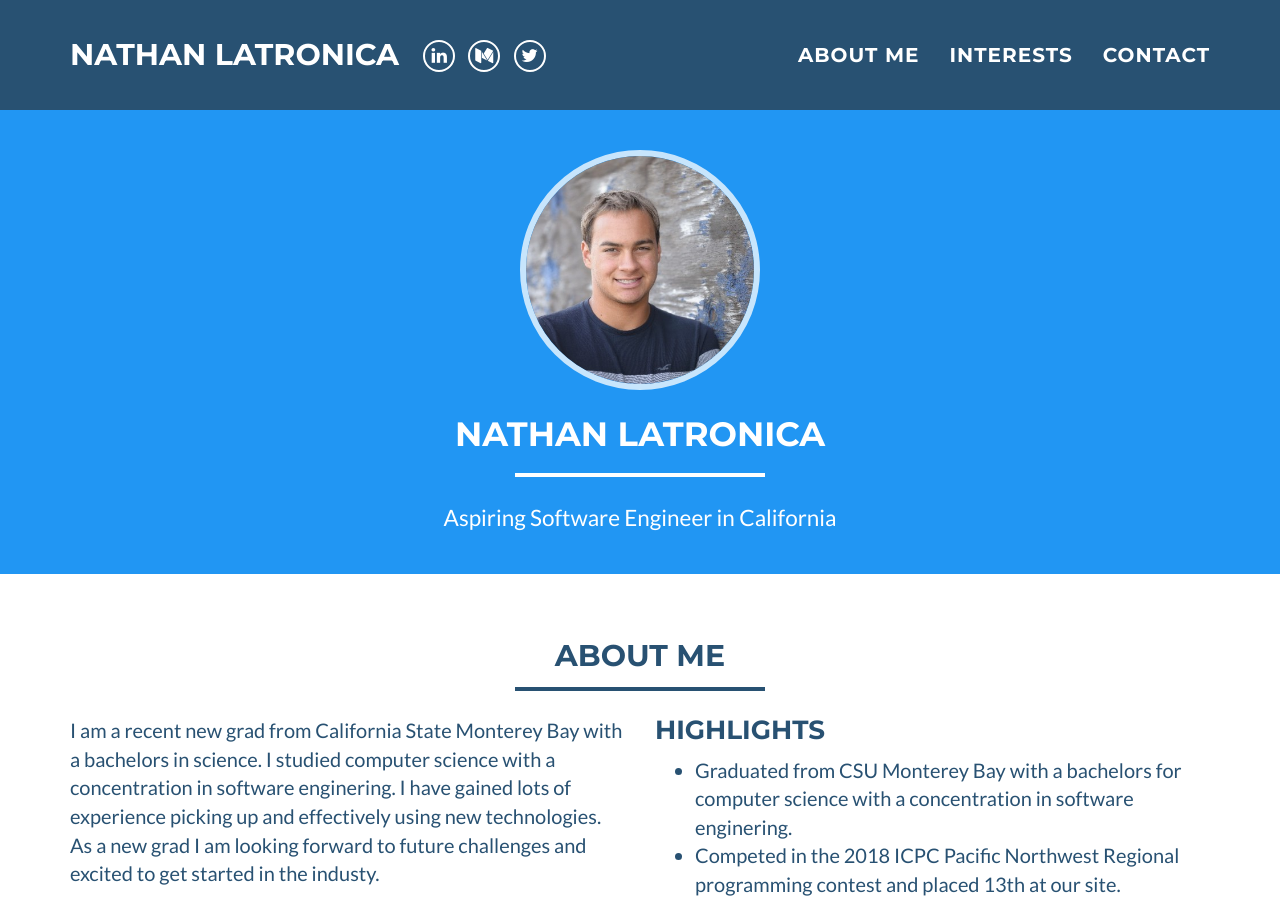
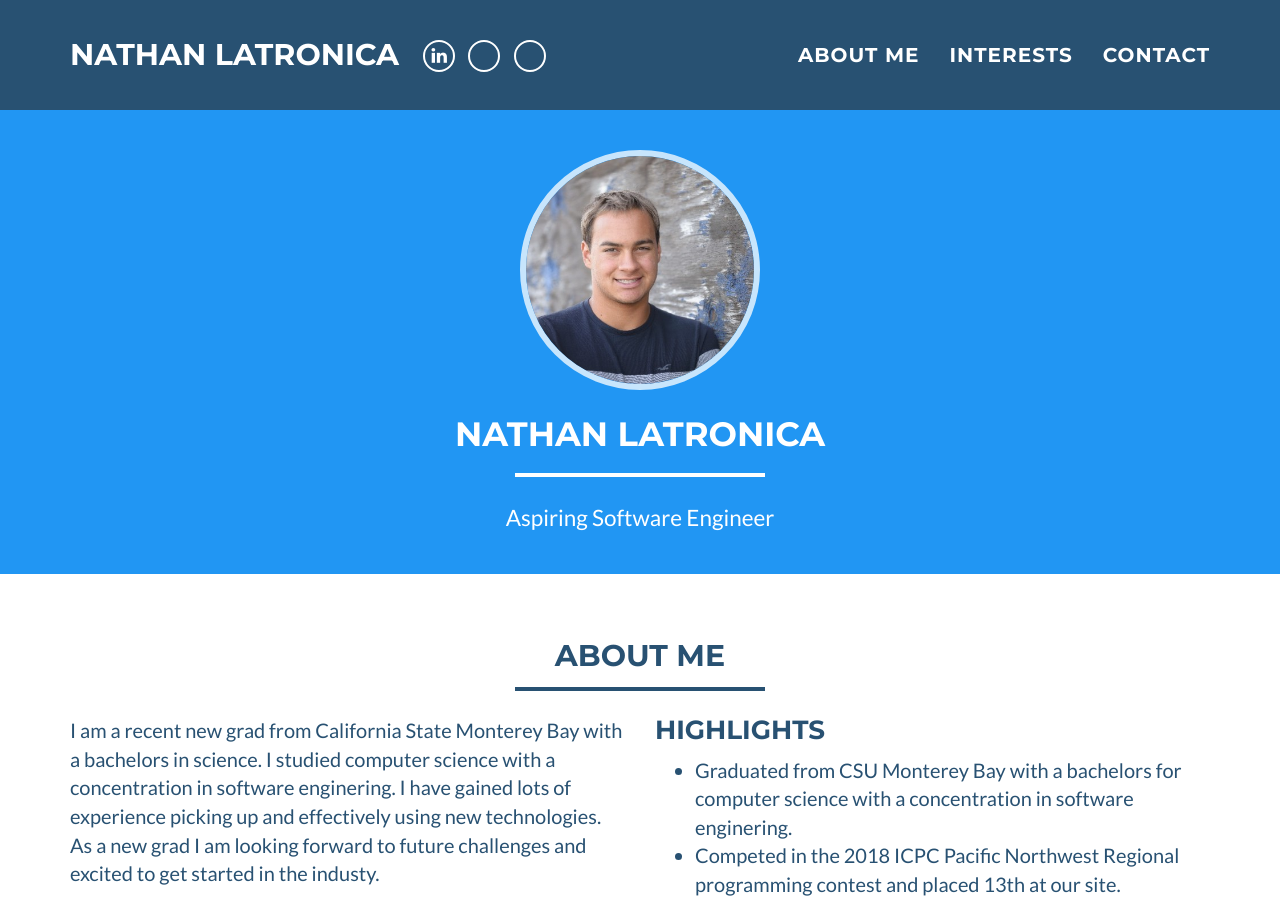
Before and after one commit to nathanlatronica/nathanlatronica.github.io, a Jekyll site: the page built from index.html, in a window 1280 px wide and 900 px high. Built offline with Jekyll 4.4.1, drawn with Linux system fonts in a browser that asks for light colours; some of the changed lines change nothing that is shown.

Commit message:
Update _config.yml

```diff
--- a/_config.yml
+++ b/_config.yml
@@ -3,7 +3,7 @@ name: Nathan Latronica
 email: nathan.latronica@gmail.com
 #canonical_url: https://edwinexemplar.com
 keywords: "Software Engineer, Python, Ruby, Machine Learning, Deep Learning, Startups, Agile, Pair Programming"
-skills: "Aspiring Software Engineer in California"
+skills: "Aspiring Software Engineer"
 baseurl:
 
 # Social networks usernames (many more available: google-plus, flickr, dribbble, pinterest, instagram, tumblr, linkedin, etc.)
@@ -11,10 +11,10 @@ baseurl:
 social:
   - title: linkedin
     url: https://www.linkedin.com/in/nathan-latronica-823b33143/
-  - title: medium
-    url: https://medium.com/@cgroom
-  - title: twitter
-    url: https://twitter.com/chuck_groom
+  - title:
+    url:
+  - title:
+    url:
 
 # Google webmaster tools
 google_verify:
```
